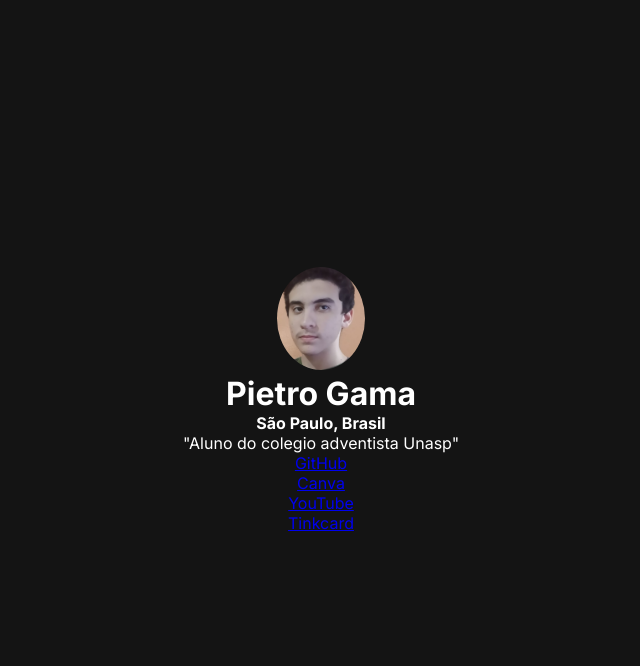
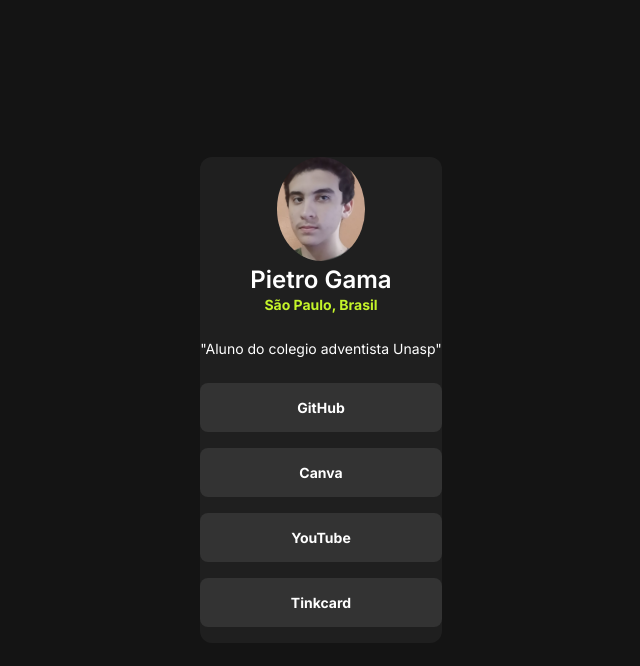
Before and after one commit to PietroGiftHub/link-tree, a plain HTML site: page index.html in a window 1280 px wide. Shown: the whole page, without its empty margins (319-959 px from the left). Drawn offline with Linux system fonts and the light colour scheme.

Commit message:
segundo commit css

```diff
--- a/style.css
+++ b/style.css
@@ -24,7 +24,7 @@ body{
 }
 
 div{
-    background-color: var(--dark grey);
+    background-color: var(--dark-grey);
     color: var(--white);
     max-width: 384px;
     text-align: center;
@@ -37,3 +37,34 @@ img{
     width: 88px;
     border-radius: 50%;
 }
+h1{
+    font-size: 24px;
+    font-weight: 600;
+}
+strong{
+    font-size: 14px;
+    color: var(--neon-green);
+    font-weight: 150%;
+}
+p{
+    margin-block: 24px;
+    font-size: 14px;
+    line-height: 150%;
+}
+a{
+    display: block;
+    color: var(--white);
+    text-decoration: none;
+    background-color: var(--grey);
+    margin-bottom: 16px;
+    padding: 16px;
+    border-radius: 8px;
+    font-size: 14px;
+    font-weight: 700;
+}
+
+a:hover{
+    background-color: var(--neon-green);
+    color: var(--grey);
+    transition: 0.6s;
+}
```
